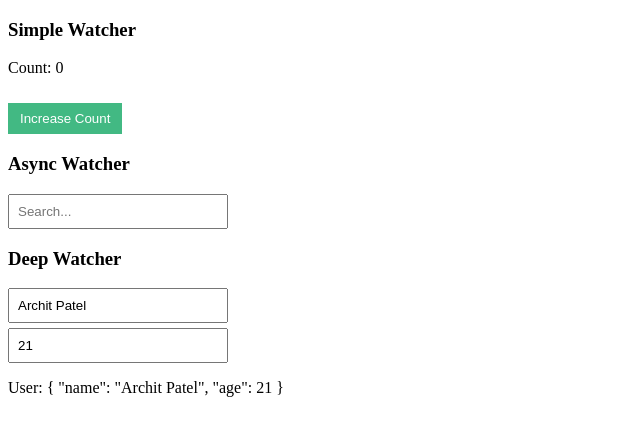
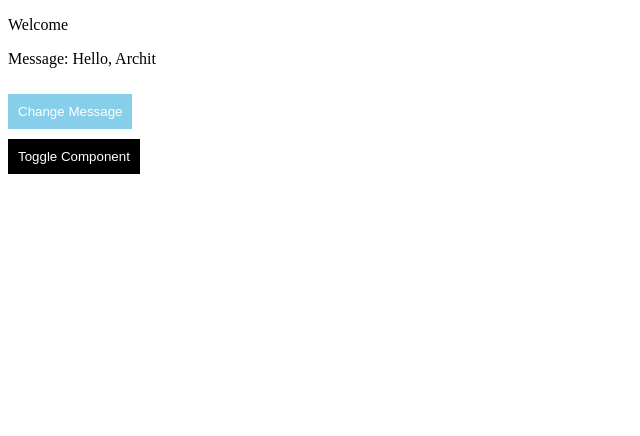
Before and after one commit to Architpidhadiya/exhibytesolution, a Vue app in the folder my-vue-app/: page /about in a window 1280 px wide. Shown: the top 436 px of the page, without its empty margins (0-640 px from the left). Built offline with nearby package versions, Linux system fonts and the light colour scheme.

Commit message:
lifecycle hooks

```diff
--- a/my-vue-app/src/App.vue
+++ b/my-vue-app/src/App.vue
@@ -1,11 +1,35 @@
 <template>
   <div>
     <p>Welcome</p>
-    <comp-one />
-    <comp-two />
+    <Lifecycle v-if="showComponent" />
+    <button @click="toggleComponent">Toggle Component</button>
   </div>
 </template>
 
-<script></script>
+<script>
+import { ref } from "vue"
+import Lifecycle from "./components/Lifecycle.vue"
 
-<style></style>
+export default {
+  components: { Lifecycle },
+  setup() {
+    const showComponent = ref(true);
+
+    const toggleComponent = () => {
+      showComponent.value = !showComponent.value
+    }
+
+    return { showComponent, toggleComponent }
+  }
+}
+</script>
+
+<style scoped>
+button {
+    padding: 10px;
+    margin-top: 10px;
+    background-color: black;
+    color: white;
+    border: none;
+    cursor: pointer;
+}</style>
--- /dev/null
+++ b/my-vue-app/src/components/Lifecycle.vue
@@ -0,0 +1,57 @@
+<template>
+    <div>
+        <p>Message: {{ message }}</p>
+        <button @click="changeMessage">Change Message</button>
+    </div>
+</template>
+
+<script>
+import { ref, onBeforeMount, onMounted, onBeforeUpdate, onUpdated, onBeforeUnmount, onUnmounted } from "vue"
+
+export default {
+    name: "LifecycleExample",
+    setup() {
+        const message = ref("Hello, Archit");
+
+        const changeMessage = () => {
+            message.value = "Lifecycle hooks are awesome"
+        };
+
+        onBeforeMount(() => {
+            console.log("onBeforeMount: Component is about to be mounted")
+        });
+
+        onMounted(() => {
+            console.log("onMounted: Component is now mounted to DOM")
+        });
+
+        onBeforeUpdate(() => {
+            console.log("onBeforeUpdate: Data is about to be change")
+        });
+
+        onUpdated(() => {
+            console.log("onUpdated: Data has been updated")
+        });
+
+        onBeforeUnmount(() => {
+            console.log("onBeforeUnmount: Component is about to be removed")
+        });
+
+        onUnmounted(() => {
+            console.log("onUnmounted: Component has been removed")
+        });
+        return { message, changeMessage}
+    }
+}
+</script>
+
+<style scoped>
+button {
+    padding: 10px;
+    margin-top: 10px;
+    background-color: skyblue;
+    color: white;
+    border: none;
+    cursor: pointer;
+}
+</style>
```
Also changed, not shown: my-vue-app/src/main.js (+6 -5 lines).
